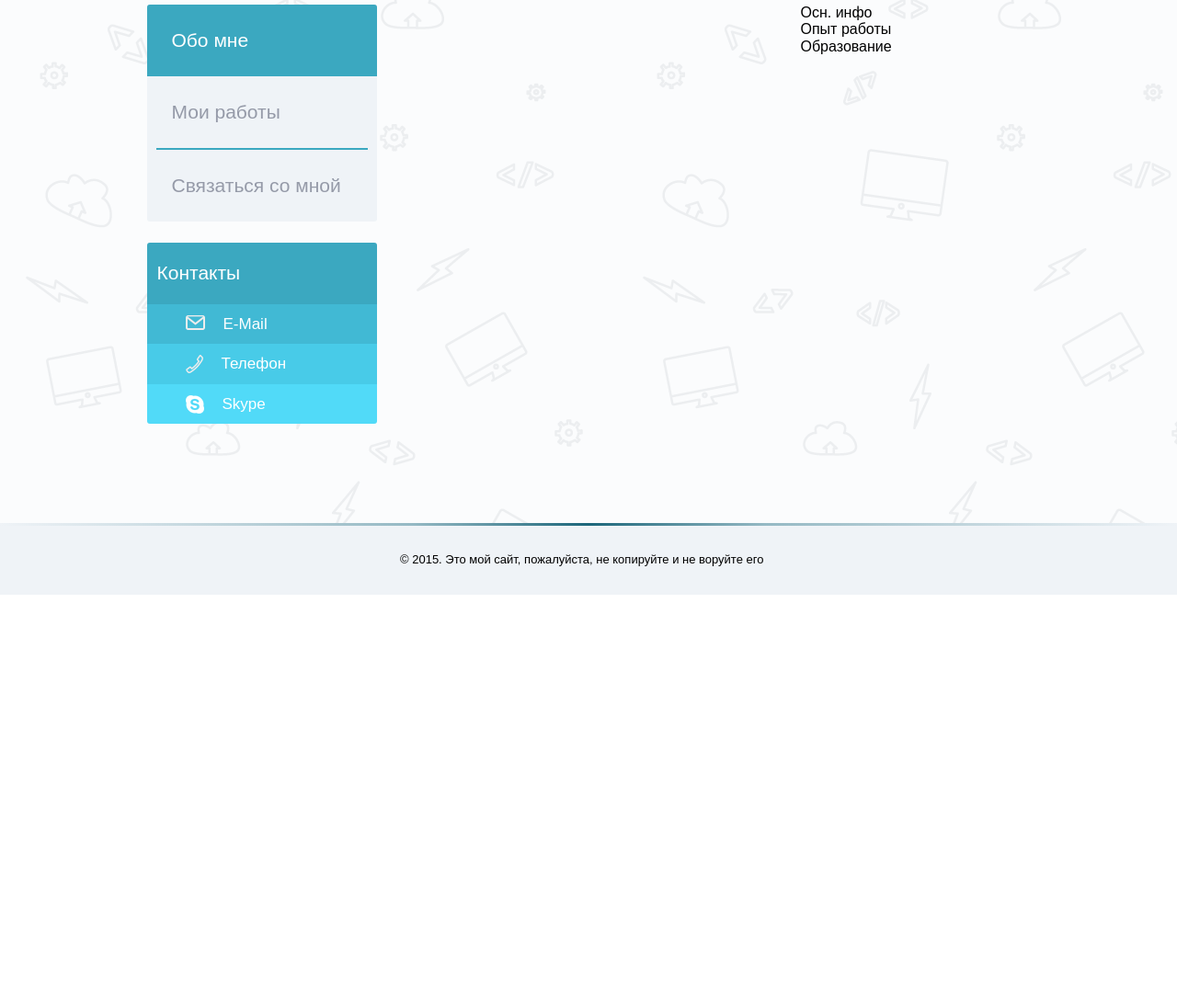
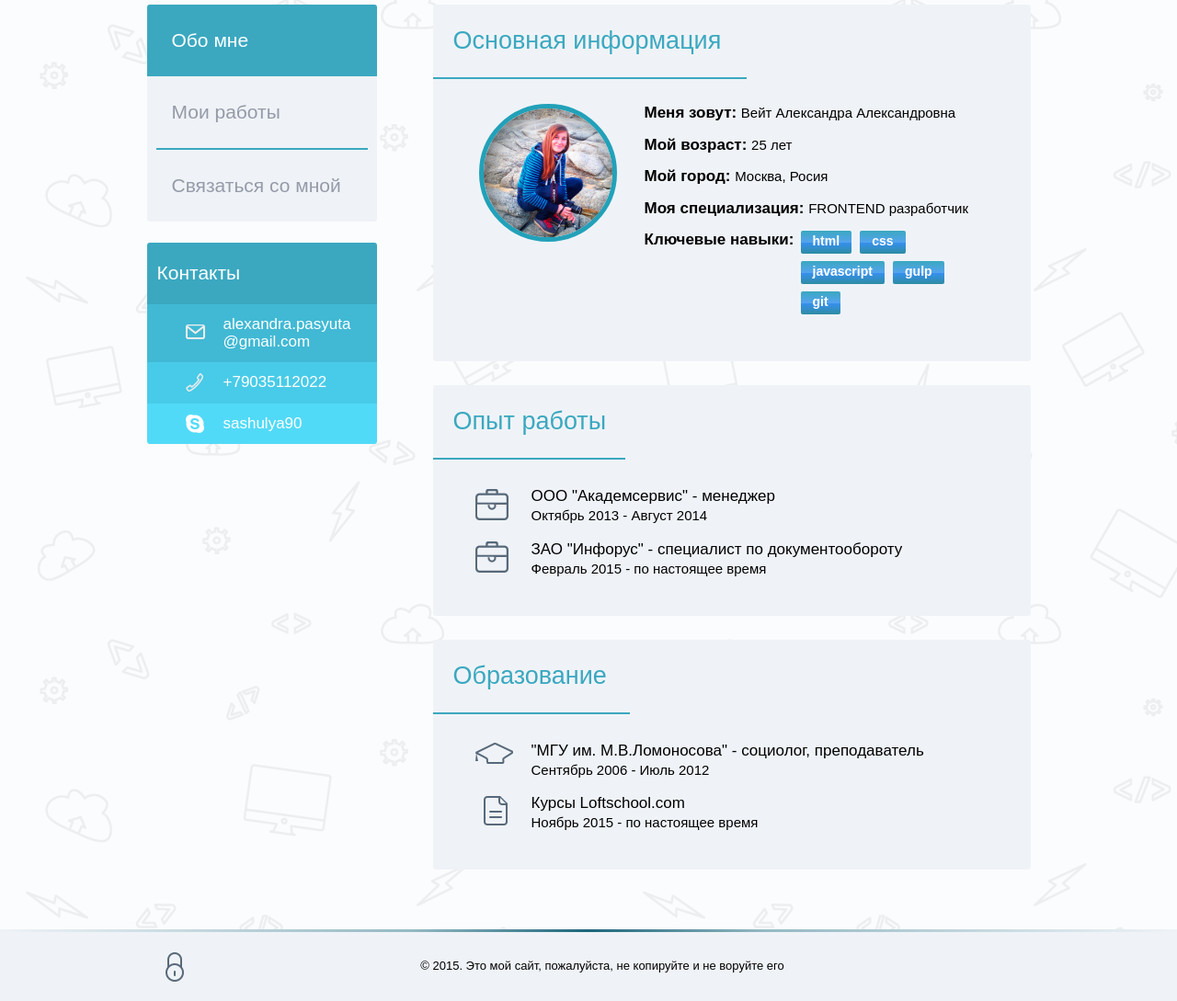
Before and after one commit to AlexWeit/alex-weit.com, a website: page app/index.html in a window 1280 px wide. Shown: the part 153-1242 px from the top of the page at 92% size. Before the commit the page ends 800 px from the top, so only its background shows below. Drawn offline with nearby package versions, Linux system fonts and the light colour scheme.

Commit message:
main style update & main page ready

```diff
--- /dev/null
+++ b/app/css/main-page.css
@@ -0,0 +1,189 @@
+.nav-item-about {
+	background: #3ba8c0;
+	border-radius: 3px 3px 0 0;
+}
+
+.nav-item-contact {
+	border-radius: 0 0 3px 3px;
+}
+
+.nav-link-about {
+	color: #ffffff;
+}
+
+.nav-link-about:hover {
+	color: #ffffff;
+}
+
+/*ABOUT - page content */
+
+.about-section {
+	width: 650px;
+	background-color: #eff3f7;
+	border-radius: 3px;
+	margin-bottom: 26px;
+	padding-bottom: 1px;
+}
+
+.about-section-title {
+	font-size: 27px;
+	color: #3ba8c0;
+	padding: 24px 22px 24px;
+}
+
+.about-bord {
+	height: 2px;
+	background-color: #3ba8c0;
+}
+
+.about-container {
+	width: 550px;
+	margin: 27px auto;
+}
+
+/* ABOUT - MAIN INFO */
+
+.bord-main-info {
+	width: 341px;
+}
+
+.avatar-box {
+	width: 150px;
+	float: left;
+}
+
+.avatar {
+	height: 140px;
+	width: 140px;
+	border-radius: 50%;
+	border: 5px solid #22a1b9;
+	overflow: hidden;
+}
+
+.avatar-img {
+	width: 110%;
+}
+
+.main-info-list {
+	float: right;
+	list-style: none;
+	width: 370px;
+	padding: 0;
+	margin: 0;
+	font-size: 15px;
+}
+
+.main-info-item {
+	padding-bottom: 15px;
+}
+
+.bold-main-info {
+	font-weight: bold;
+	font-size: 17px;
+}
+
+.skills-box {
+	width: 200px;
+	float: right;
+	padding: 0;
+}
+
+.skills-item {
+	display: inline-block;
+	height: 19px;
+	border-radius: 2px;
+	font-weight: bold;
+	color: #ffffff;
+	margin-right: 5px;
+	margin-bottom: 8px;
+	padding: 3px 13px;
+	font-size: 14px;
+	text-align: center;
+	line-height: 17px;
+}
+
+.gradient-button {
+	/* Permalink - use to edit and share this gradient: http://colorzilla.com/gradient-editor/#3ba8c0+0,54a3ee+50,3690f0+51,2e8ca2+100 */
+background: #3ba8c0; /* Old browsers */
+background: -moz-linear-gradient(top,  #3ba8c0 0%, #54a3ee 50%, #3690f0 51%, #2e8ca2 100%); /* FF3.6-15 */
+background: -webkit-linear-gradient(top,  #3ba8c0 0%,#54a3ee 50%,#3690f0 51%,#2e8ca2 100%); /* Chrome10-25,Safari5.1-6 */
+background: linear-gradient(to bottom,  #3ba8c0 0%,#54a3ee 50%,#3690f0 51%,#2e8ca2 100%); /* W3C, IE10+, FF16+, Chrome26+, Opera12+, Safari7+ */
+filter: progid:DXImageTransform.Microsoft.gradient( startColorstr='#3ba8c0', endColorstr='#2e8ca2',GradientType=0 ); /* IE6-9 */
+border-radius: 2px;
+}
+
+/* ABOUT WORK */
+
+.bord-work {
+	width: 209px;
+}
+
+/* ABOUT EDUCATION */
+
+.bord-educate {
+	width: 214px;
+}
+
+/* ABOUT WORK + EDUCATION */
+
+.about-list {
+	list-style: none;
+	padding: 0;
+    margin: 0 0 0 57px;
+}
+
+.about-item {
+	padding-bottom: 15px;
+	position: relative;
+}
+
+.about-name {
+	font-size: 17px;
+	line-height: 25px;
+}
+
+.about-time {
+	font-size: 15px;
+}
+
+.ico-bag:before {
+	background-image: url(../images/spritesheet.png);
+    background-repeat: no-repeat;
+    display: block;
+	width: 36px;
+    height: 34px;
+    background-position: -47px -5px;
+    content: " ";
+    position: absolute;
+    top: 50%;
+    left: -61px;
+    margin: -24px 0 0 0;
+}
+
+.ico-hat:before {
+	background-image: url(../images/spritesheet.png);
+    background-repeat: no-repeat;
+    display: block;
+	width: 42px;
+    height: 23px;
+    background-position: -5px -119px;
+    content: " ";
+    position: absolute;
+    top: 50%;
+    left: -61px;
+    margin: -24px 0 0 0;
+}
+
+.ico-paper:before {
+	background-image: url(../images/spritesheet.png);
+    background-repeat: no-repeat;
+    display: block;
+	width: 26px;
+    height: 32px;
+    background-position: -88px -119px;
+    content: " ";
+    position: absolute;
+    top: 50%;
+    left: -52px;
+    margin: -24px 0 0 0;
+}
--- a/app/index.html
+++ b/app/index.html
@@ -1,12 +1,31 @@
 <!DOCTYPE html>
 <html lang="en">
 <head>
+	<!--кодировка-->
 	<meta charset="UTF-8">
+	<!--IE переключить на последнюю верчию-->
+	<meta http-equiv="X-UA-Compatible" content="IE=edge">
+	<!--масштабирование на разных устройствах-->
+	<meta name="viewport" content="width=device-width, initial-scale=1">
 	<title>
 		alex-weit.com
 	</title>
+	<!--SEO-->
+	<meta name="desctiprion" content="">
+	<meta name="frontend" content="">
+	<meta name="AlexWeit" content="">
+	<!--favicon-->
+	<link rel="" href="">
+	<!--CSS-->
 	<link rel="stylesheet" href="bower/normalize-css/normalize.css">
-	<link rel="stylesheet" href="css/main.css">
+	<link rel="stylesheet" href="css/all-pages.css">
+	<link rel="stylesheet" href="css/main-page.css">
+	<!--modernizr-->
+	<script src="/js/modernizr.js"></script>
+	<!--[if lt IE 9]>
+		<script src="http://html5shiv.googlecode.com/svn/trunk/html5.js">
+		</script>
+	<![endif]-->
 </head>
 <body>
 	<div class="wrapper">
@@ -20,32 +39,32 @@
 				</div>
 				<ul class="socials">
 					<li class="socials-item">
-						<a class="socials-link" href="vk.com">
+						<a class="socials-link" href="https://www.vk.com/wunya">
 							<i class="sprite sprite-ico-vk"></i>
 						</a>
 					</li>
 					<li class="socials-item">
-						<a class="socials-link" href="twitter.com">
+						<a class="socials-link" href="https://www.twitter.com">
 							<i class="sprite sprite-ico-tw"></i>
 						</a>
 					</li>
 					<li class="socials-item">
-						<a class="socials-link" href="facebook.com">
+						<a class="socials-link" href="https://www.facebook.com/alexandra.pasyuta.1">
 							<i class="sprite sprite-ico-fb"></i>
 						</a>
 					</li>
 					<li class="socials-item">
-						<a class="socials-link" href="github.com">
+						<a class="socials-link" href="https://www.github.com/AlexWeit">
 							<i class="sprite sprite-ico-git"></i>
 						</a>
 					</li>
 				</ul>
 			</div>
-			<div class="gradient"></div>
+			<div class="gradient-line"></div>
 			<!--  -->
 		</header>
 		<div class="main-content">
-			<div class="container container-main"> <!--контейнер выравнивается по центру экрана--> <!--Доп класс для того чтобы задать ширину-->
+			<div class="container container-main clearfix"> <!--контейнер выравнивается по центру экрана--> <!--Доп класс для того чтобы задать ширину-->
 				<aside class="sidebar">
 					<nav class="nav">
 						<ul class="nav-list">
@@ -72,30 +91,96 @@
 						Контакты
 						</div>
 						<ul class="contacts-list">
-								<li class="contacts-item contacts-item-email">
+								<li class="contacts-item contacts-item-email clearfix">
 									<i class="sprite sprite-ico-mail"></i>
-									<a href="" class="contacts-link">E-Mail</a>
+									<a href="mailto:alexandra.pasyuta@gmail.com" class="contacts-link">
+										alexandra.pasyuta @gmail.com
+									</a>
 								</li>
-								<li class="contacts-item contacts-item-phone">
+								<li class="contacts-item contacts-item-phone clearfix">
 									<i class="sprite sprite-ico-phone"></i>
-									<a href="" class="contacts-link">Телефон</a>
+									<a href="tel:+79035112022" class="contacts-link">+79035112022</a>
 								</li>
-								<li class="contacts-item contacts-item-skype">
+								<li class="contacts-item contacts-item-skype clearfix">
 									<i class="sprite sprite-ico-skype"></i>
-									<a href="" class="contacts-link">Skype</a>
+									<a href="skype:sashulya90" class="contacts-link">sashulya90</a>
 								</li>
 							</ul>
 					</div>
 				</aside>
-				<div class="about">
+				<div class="page-content">
 					<section class="about-section">
-						Осн. инфо
+						<div class="about-section-title">
+						Основная информация
+						</div>
+						<div class="about-bord bord-main-info"></div>
+						<div class="about-container clearfix">
+							<div class="avatar-box">
+								<div class="avatar">
+									<img src="images/avatar.png" alt="Александра" class="avatar-img">
+								</div>
+							</div>
+							<ul class="main-info-list">
+								<li class="main-info-item">
+									<span class="bold-main-info">Меня зовут: </span> Вейт Александра Александровна
+								</li>
+								<li class="main-info-item">
+									<span class="bold-main-info">Мой возраст: </span> 25 лет
+								</li>
+								<li class="main-info-item">
+									<span class="bold-main-info">Мой город: </span> Москва, Росия
+								</li>
+								<li class="main-info-item">
+									<span class="bold-main-info">Моя специализация: </span>FRONTEND разработчик
+								</li>
+								<li class="main-info-item clearfix">
+									<span class="bold-main-info">Ключевые навыки: </span>
+									<ul class="skills-box">
+										<li class="skills-item gradient-button">html</li>
+										<li class="skills-item gradient-button">css</li>
+										<li class="skills-item gradient-button">javascript</li>
+										<li class="skills-item gradient-button">gulp</li>
+										<li class="skills-item gradient-button">git</li>
+									</ul>
+								</li>
+							</ul>
+						</div>
 					</section>
 					<section class="about-section">
+						<div class="about-section-title">
 						Опыт работы
+						</div>
+						<div class="about-bord bord-work"></div>
+						<div class="about-container">
+							<ul class="about-list">
+								<li class="about-item ico-bag">
+									<div class="about-name">ООО "Академсервис" - менеджер</div>
+									<div class="about-time">Октябрь 2013 - Август 2014</div>
+								</li>
+								<li class="about-item ico-bag">
+									<div class="about-name">ЗАО "Инфорус" - специалист по документообороту</div>
+									<div class="about-time">Февраль 2015 - по настоящее время</div>
+								</li>
+							</ul>
+						</div>
 					</section>
 					<section class="about-section">
+						<div class="about-section-title">
 						Образование
+						</div>
+						<div class="about-bord bord-educate"></div>
+						<div class="about-container">
+							<ul class="about-list">
+								<li class="about-item ico-hat">
+									<div class="about-name">"МГУ им. М.В.Ломоносова" - социолог, преподаватель</div>
+									<div class="about-time">Сентябрь 2006 - Июль 2012</div>
+								</li>
+								<li class="about-item ico-paper">
+									<div class="about-name">Курсы Loftschool.com</div>
+									<div class="about-time">Ноябрь 2015 - по настоящее время</div>
+								</li>
+							</ul>
+						</div>
 					</section>
 				</div>
 			</div>
@@ -103,8 +188,9 @@
 		<div class="empty"></div>
 	</div><!--end wrapper-->
 	<footer class="footer">
-		<div class="gradient"></div>
-		<div class="container container-footer">
+		<div class="gradient-line"></div>
+		<div class="container container-footer clearfix">
+			<i class="sprite sprite-ico-lock"></i>
 			<div class="copyright">
 				© 2015. Это мой сайт, пожалуйста, не копируйте и не воруйте его
 			</div>
```
Also changed, not shown: app/css/all-pages.css, app/images/avatar.png (added), 1 other file.
